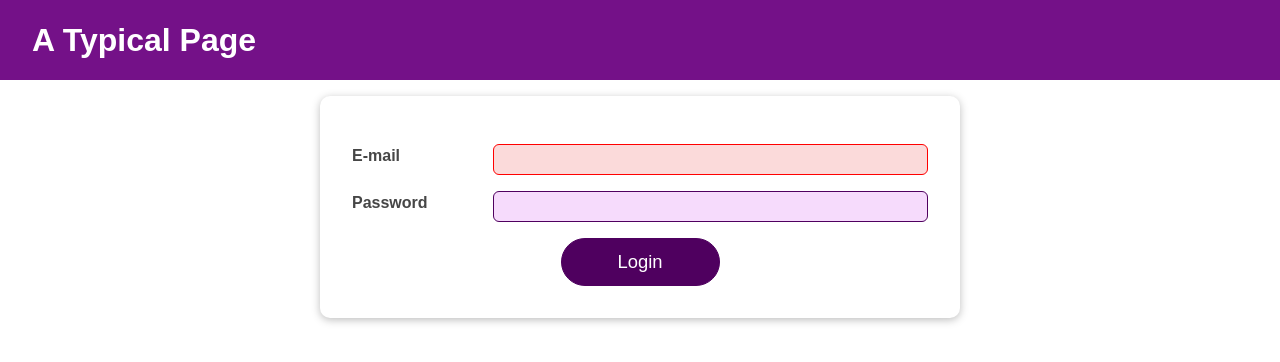
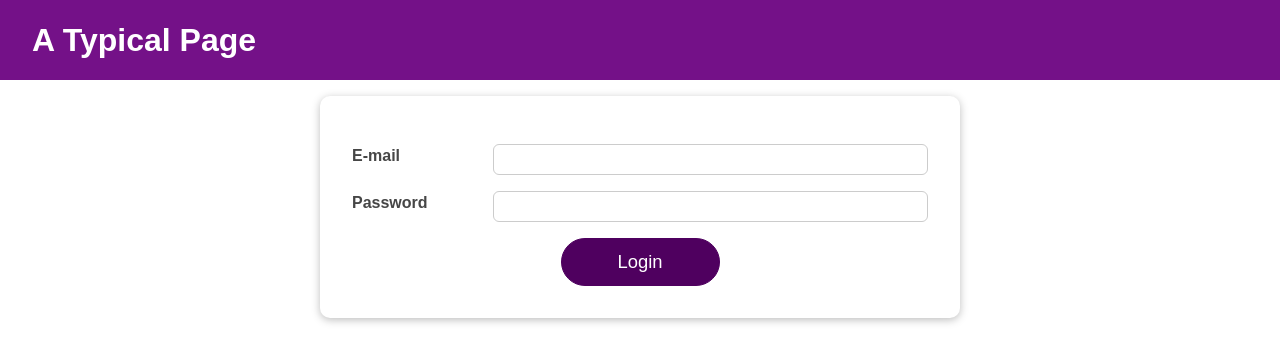
Before and after one commit to Ogaga01/React-Course, a React (Create React App) app in the folder 06-usereducer-starting-project/: page / in a window 1280 px wide. Shown: the top 362 px of the page. Built offline with nearby package versions, Linux system fonts and the light colour scheme.

Commit message:
useReducer to validate password

```diff
--- a/06-usereducer-starting-project/src/components/Login/Login.js
+++ b/06-usereducer-starting-project/src/components/Login/Login.js
@@ -1,4 +1,4 @@
-import React, { useState, useEffect, useReducer } from "react";
+import React, { useState, useEffect, useReducer, useRef } from "react";
 
 import Card from "../UI/Card/Card";
 import classes from "./Login.module.css";
@@ -40,6 +40,9 @@
     value: "",
     isValid: null,
   });
+
+  const emailInputRef = useRef()
+  const passwordInputRef = useRef()
 
   useEffect(() => {
     console.log("EFFECT RUNNING");
@@ -89,10 +92,10 @@
       props.onLogin(emailState.value, passwordState.value);
     }
     else if (!emailState.isValid) {
-
+      emailInputRef.current.activate()
     }
     else {
-
+      passwordInputRef.current.activate()
     }
   };
 
@@ -100,6 +103,7 @@
     <Card className={classes.login}>
       <form onSubmit={submitHandler}>
         <Input
+          ref={emailInputRef}
           id='email'
           type='email'
           label='E-mail'
@@ -109,6 +113,7 @@
           onBlur={validateEmailHandler}
         />
         <Input
+          ref={passwordInputRef}
           id='password'
           type='password'
           label='Password'
--- a/06-usereducer-starting-project/src/components/UI/Input.js
+++ b/06-usereducer-starting-project/src/components/UI/Input.js
@@ -1,12 +1,12 @@
-import {useRef, useEffect} from 'react'
+import {useRef, useImperativeHandle} from 'react'
 import classes from './Input.module.css'
 
 const Input = (props) => {
   const inputRef = useRef()
 
-  useEffect(() => {
+  const activate = () => {
     inputRef.current.focus()
-  }, [])
+  }
 
   return (
     <div
```
